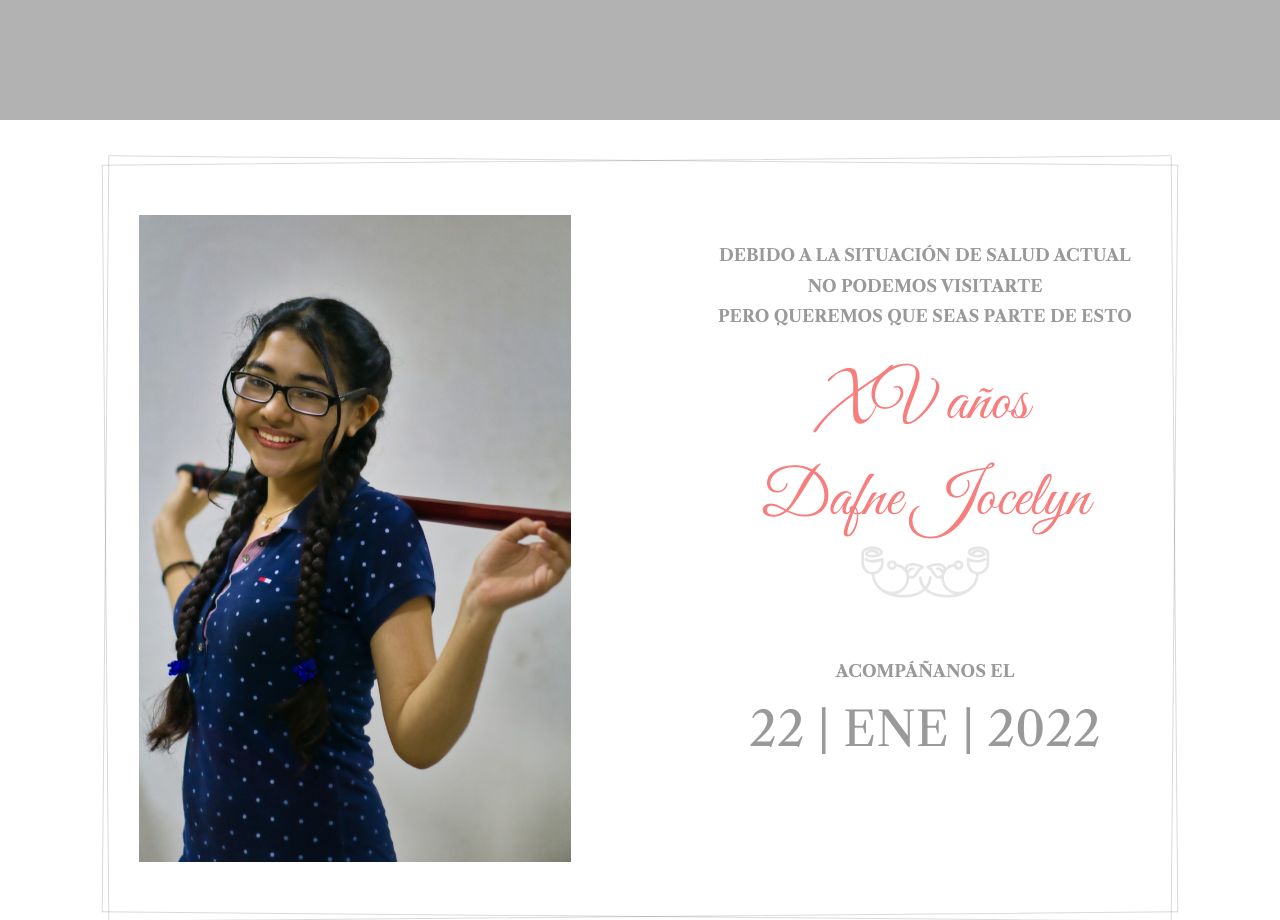
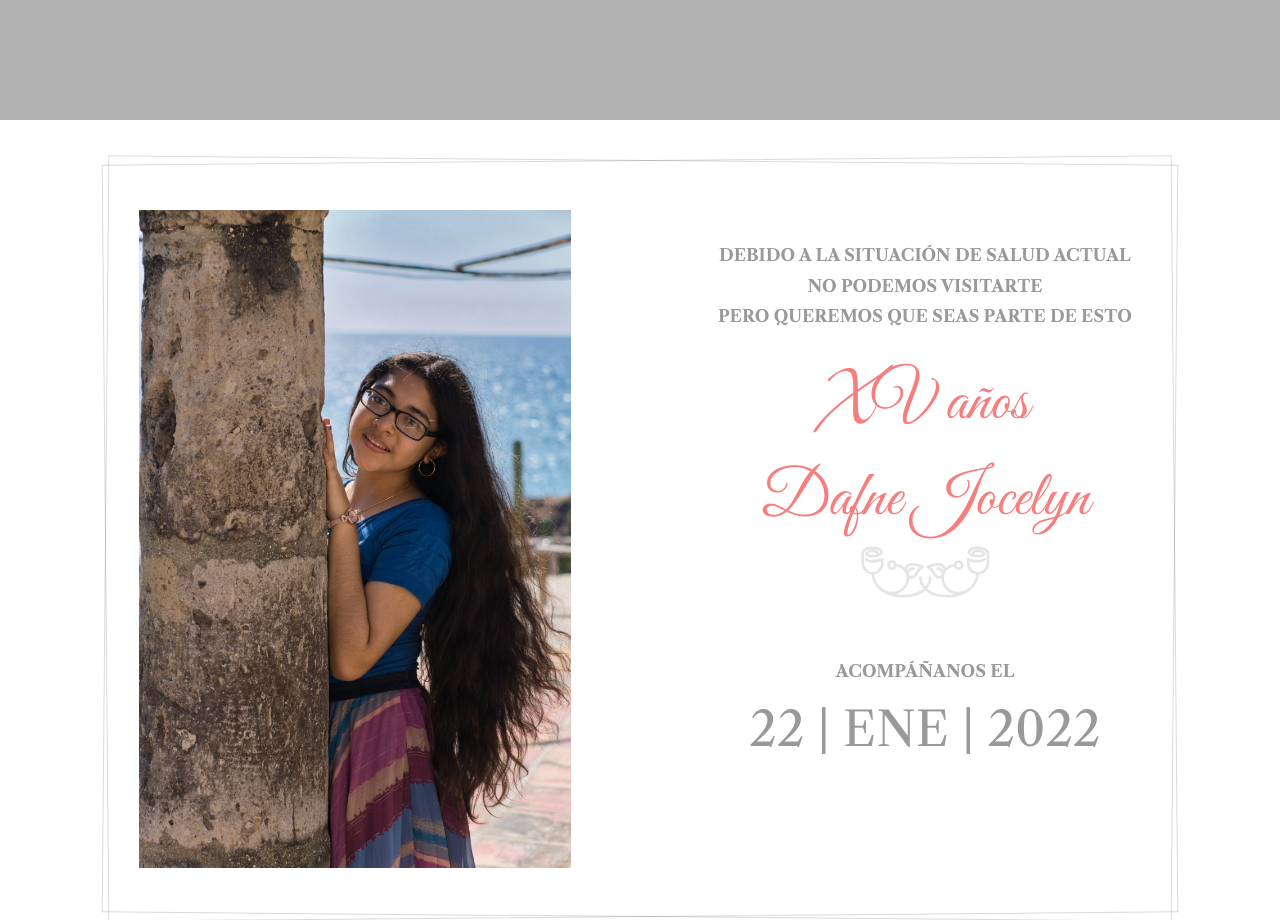
Before and after one commit to xoyoc/XV-Joce-2022, a plain HTML site: page index.html in a window 1280 px wide. Shown: the part 680-1600 px from the top of the page. Drawn offline with nearby package versions, Linux system fonts and the light colour scheme; some packages are replaced by stand-ins of ours; no server answers; files whose address does not match are found by name.

Commit message:
Cambio de imagen Pilar

```diff
--- a/index.html
+++ b/index.html
@@ -82,7 +82,7 @@
           <div class="wrap">
             <div class="row d-flex">
               <div class="col-md-6 d-flex">
-                <div class="img d-flex align-self-stretch align-items-center imagen80" style="background-image:url(./img/Joce_v.jpg);">
+                <div class="img d-flex align-self-stretch align-items-center imagen80" style="background-image:url(./img/JocePilar.jpg);">
                 </div>
               </div>
               <div class="col-md-6 py-md-5 text">
```
Also changed, not shown: img/JocePilar.jpg (added).
